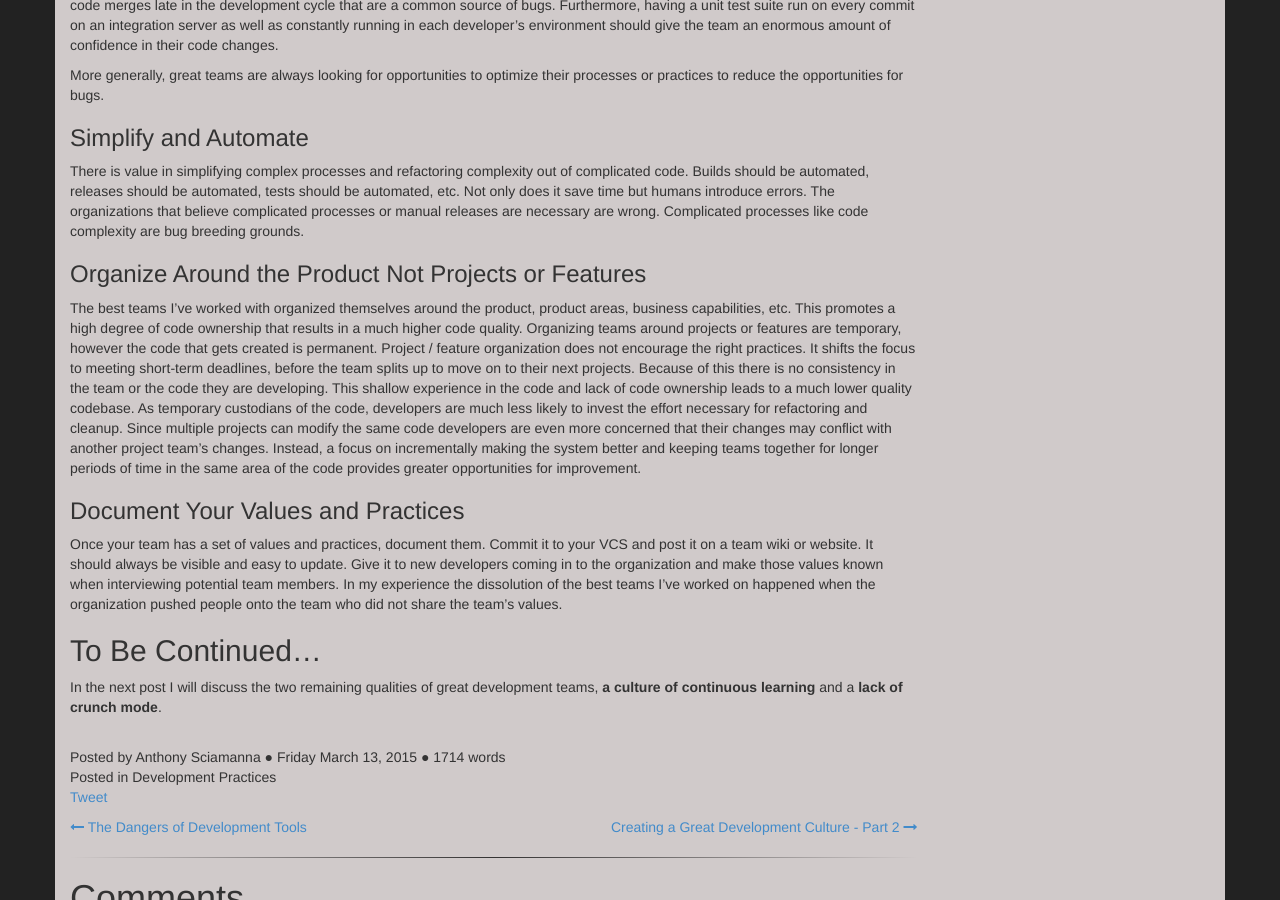
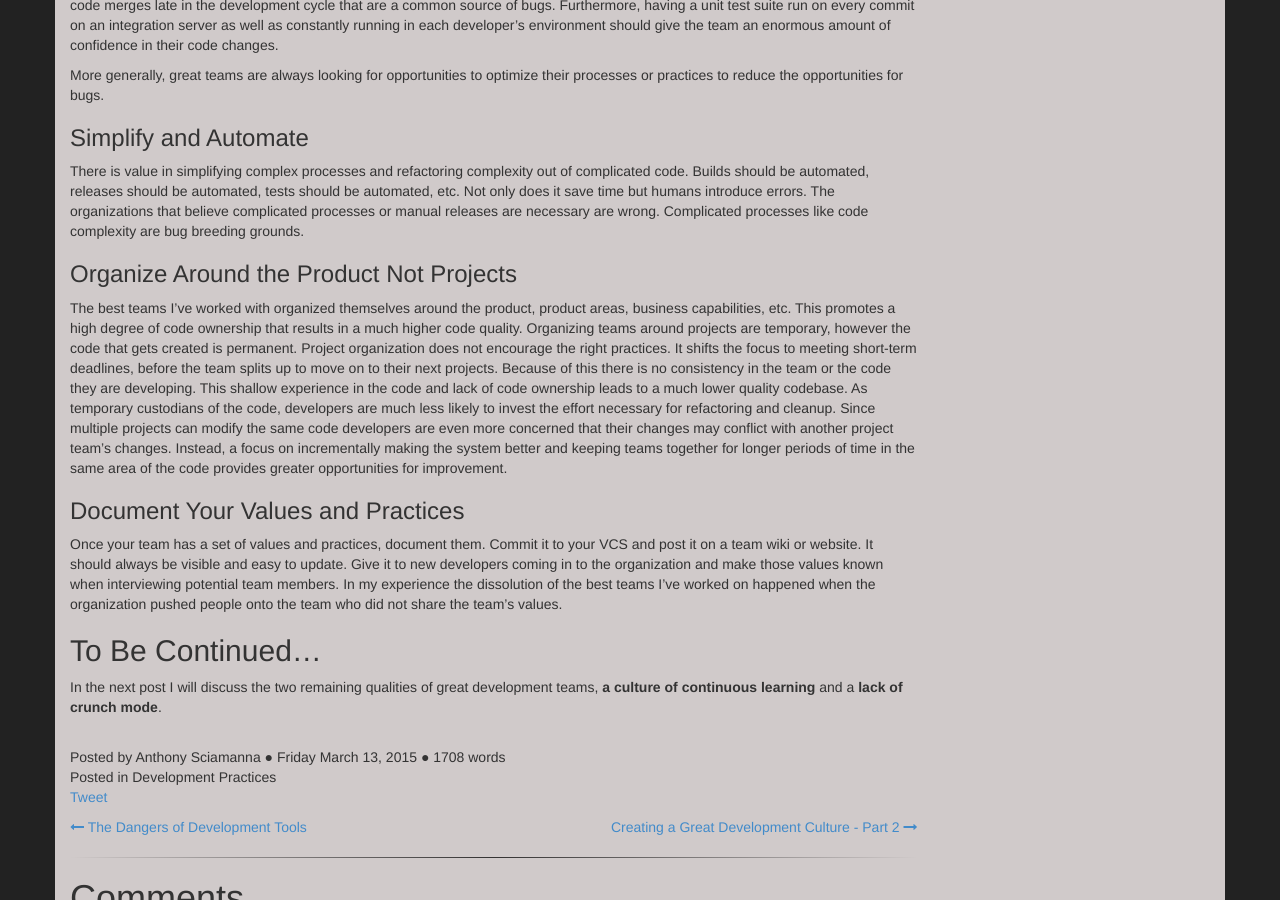
Before and after one commit to asciamanna/asciamanna.github.io, a Jekyll site: the page built from _posts/2015-03-13-creating-a-great-development-culture-code-quality-and-practices.md, in a window 1280 px wide and 900 px high, scrolled down 2228 px. Built offline with Jekyll 4.4.1, drawn with Linux system fonts in a browser that asks for light colours; nearby versions of some CDN libraries; comment, search, counter and statistics services are not loaded.

Commit message:
removed references to feature teams in post since it is an overloaded term and can lead to confusion.

```diff
--- a/_posts/2015-03-13-creating-a-great-development-culture-code-quality-and-practices.md
+++ b/_posts/2015-03-13-creating-a-great-development-culture-code-quality-and-practices.md
@@ -61,8 +61,8 @@ More generally, great teams are always looking for opportunities to optimize the
 ###Simplify and Automate
 There is value in simplifying complex processes and refactoring complexity out of complicated code. Builds should be automated, releases should be automated, tests should be automated, etc. Not only does it save time but humans introduce errors. The organizations that believe complicated processes or manual releases are necessary are wrong. Complicated processes like code complexity are bug breeding grounds.
 
-###Organize Around the Product Not Projects or Features
-The best teams I've worked with organized themselves around the product, product areas, business capabilities, etc. This promotes a high degree of code ownership that results in a much higher code quality. Organizing teams around projects or features are temporary, however the code that gets created is permanent. Project / feature organization does not encourage the right practices. It shifts the focus to meeting short-term deadlines, before the team splits up to move on to their next projects. Because of this there is no consistency in the team or the code they are developing. This shallow experience in the code and lack of code ownership leads to a much lower quality codebase. As temporary custodians of the code, developers are much less likely to invest the effort necessary for refactoring and cleanup. Since multiple projects can modify the same code developers are even more concerned that their changes may conflict with another project team's changes. Instead, a focus on incrementally making the system better and keeping teams together for longer periods of time in the same area of the code provides greater opportunities for improvement.
+###Organize Around the Product Not Projects
+The best teams I've worked with organized themselves around the product, product areas, business capabilities, etc. This promotes a high degree of code ownership that results in a much higher code quality. Organizing teams around projects are temporary, however the code that gets created is permanent. Project organization does not encourage the right practices. It shifts the focus to meeting short-term deadlines, before the team splits up to move on to their next projects. Because of this there is no consistency in the team or the code they are developing. This shallow experience in the code and lack of code ownership leads to a much lower quality codebase. As temporary custodians of the code, developers are much less likely to invest the effort necessary for refactoring and cleanup. Since multiple projects can modify the same code developers are even more concerned that their changes may conflict with another project team's changes. Instead, a focus on incrementally making the system better and keeping teams together for longer periods of time in the same area of the code provides greater opportunities for improvement.
 
 ###Document Your Values and Practices
 Once your team has a set of values and practices, document them. Commit it to your VCS and post it on a team wiki or website. It should always be visible and easy to update. Give it to new developers coming in to the organization and make those values known when interviewing potential team members. In my experience the dissolution of the best teams I've worked on happened when the organization pushed people onto the team who did not share the team's values.
```
